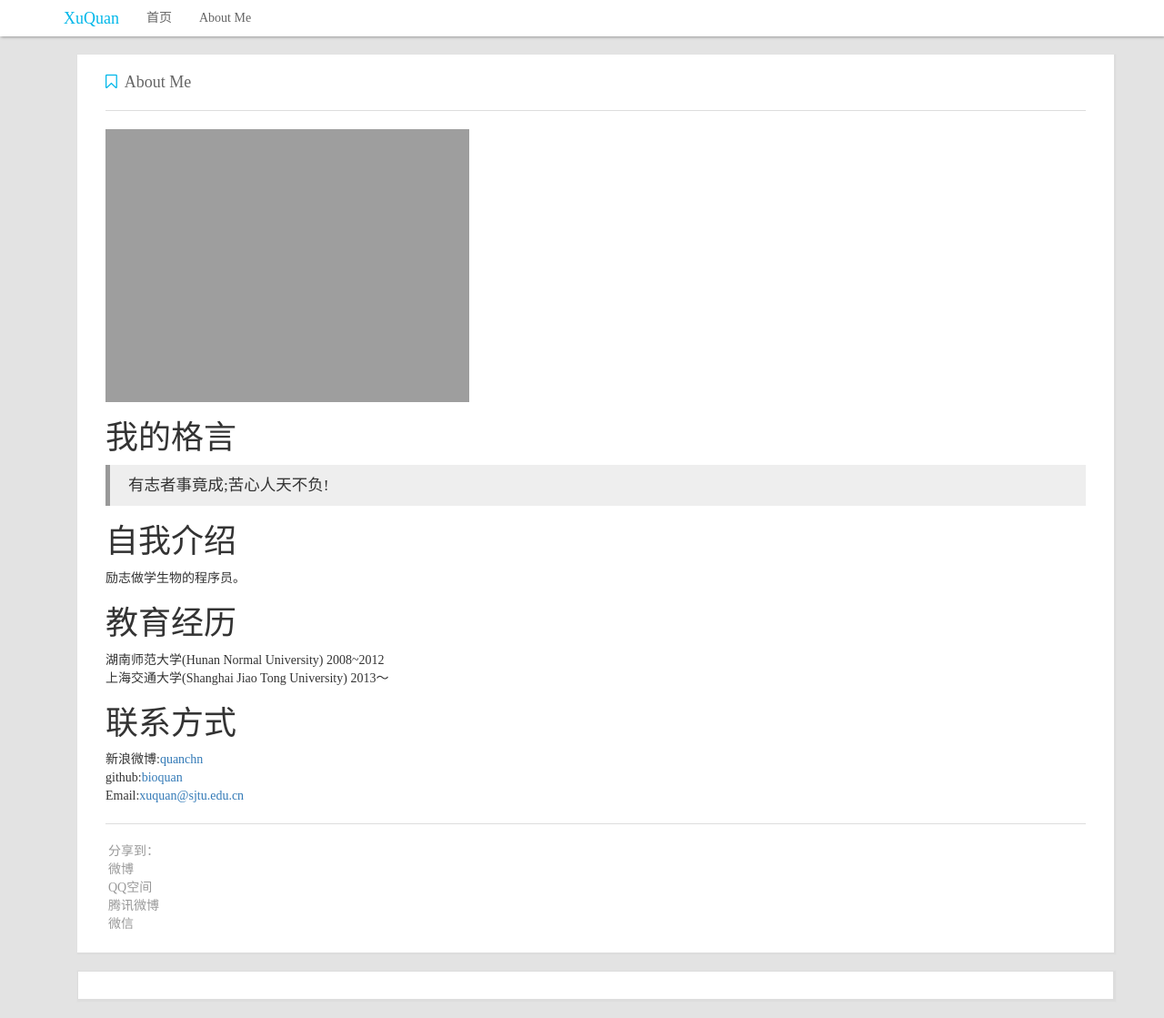
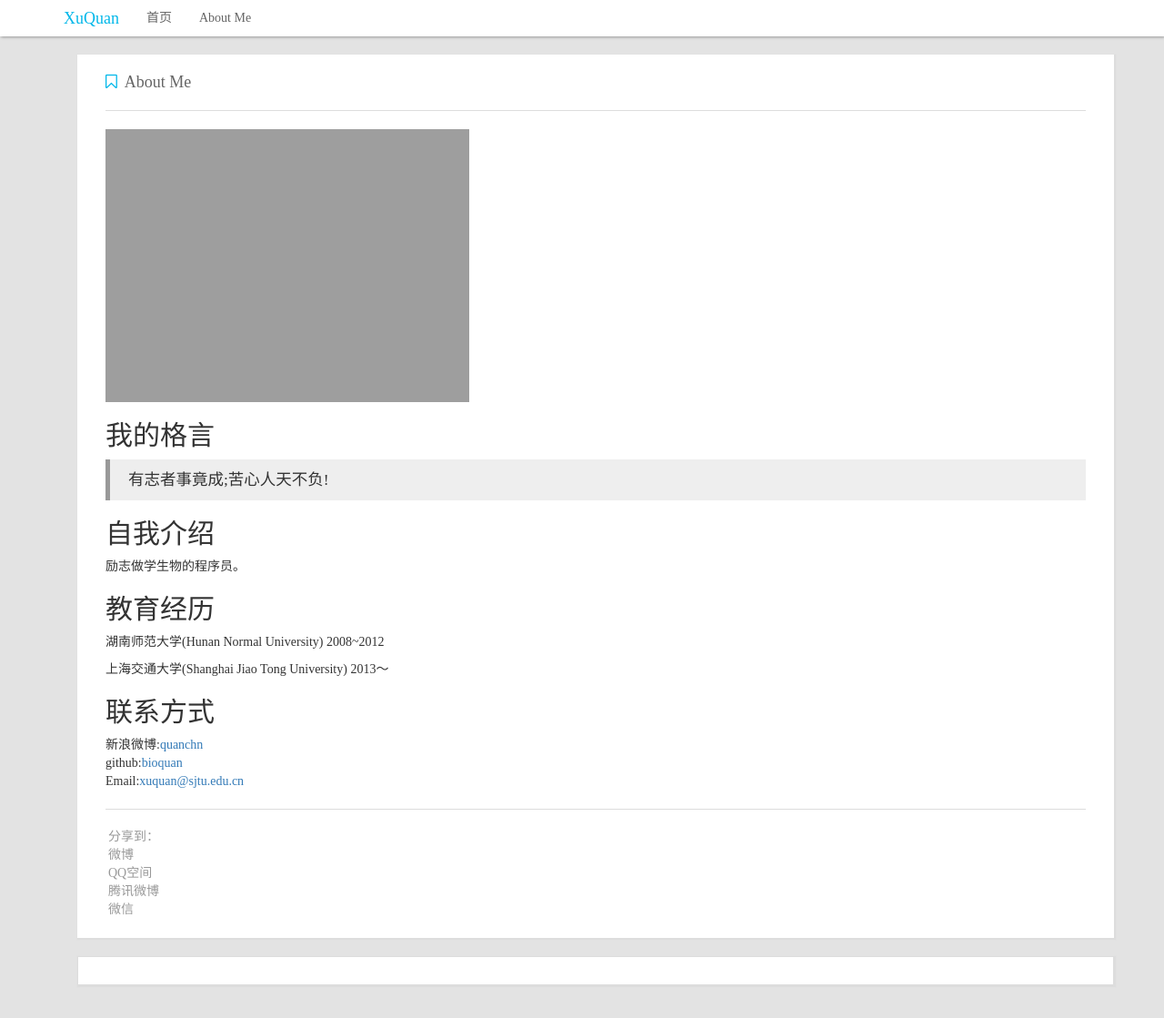
Before and after one commit to bioquan/quanweb, a Jekyll site: the page built from about.md, in a window 1280 px wide. Shown: the whole page at 91% size. Built offline with Jekyll 4.4.1, drawn with Linux system fonts in a browser that asks for light colours; nearby versions of some CDN libraries; comment, search, counter and statistics services are not loaded.

Commit message:
6th post

```diff
--- a/about.md
+++ b/about.md
@@ -7,21 +7,19 @@ permalink: /about/
 
 ![我就是我](http://bioquan.github.io/quanweb/quan.jpg)
 
-我的格言
-===
+##我的格言
 > 有志者事竟成;苦心人天不负!
 
-自我介绍
-===
+##自我介绍
 励志做学生物的程序员。
 
-教育经历
-===
+##教育经历
 湖南师范大学(Hunan Normal University)  2008~2012
+
+
 上海交通大学(Shanghai Jiao Tong University)  2013～
 
-联系方式
-===
+##联系方式
 
 - 新浪微博:[quanchn](http://www.weibo.com/quanchn/)
 - github:[bioquan](https://github.com/bioquan)
```
